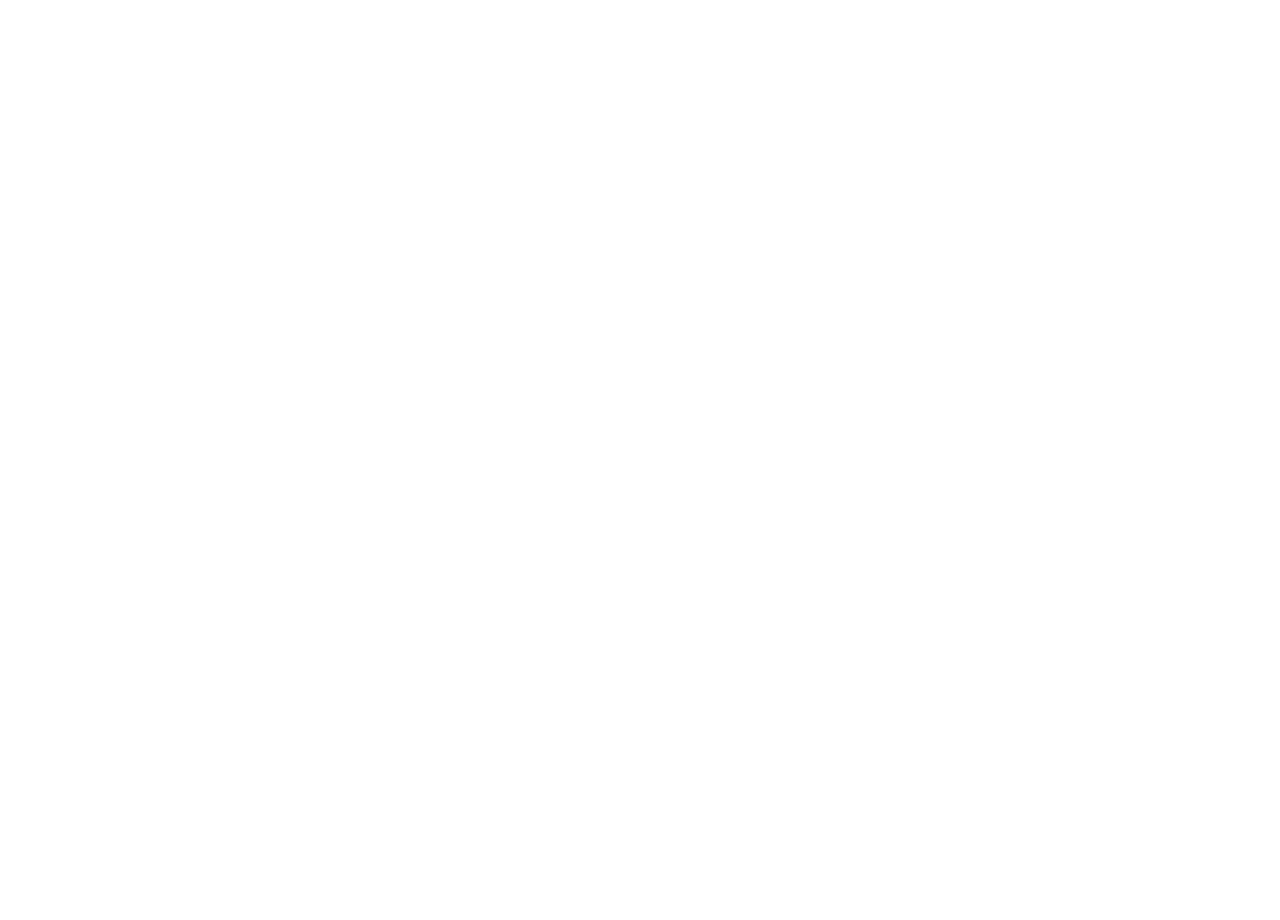
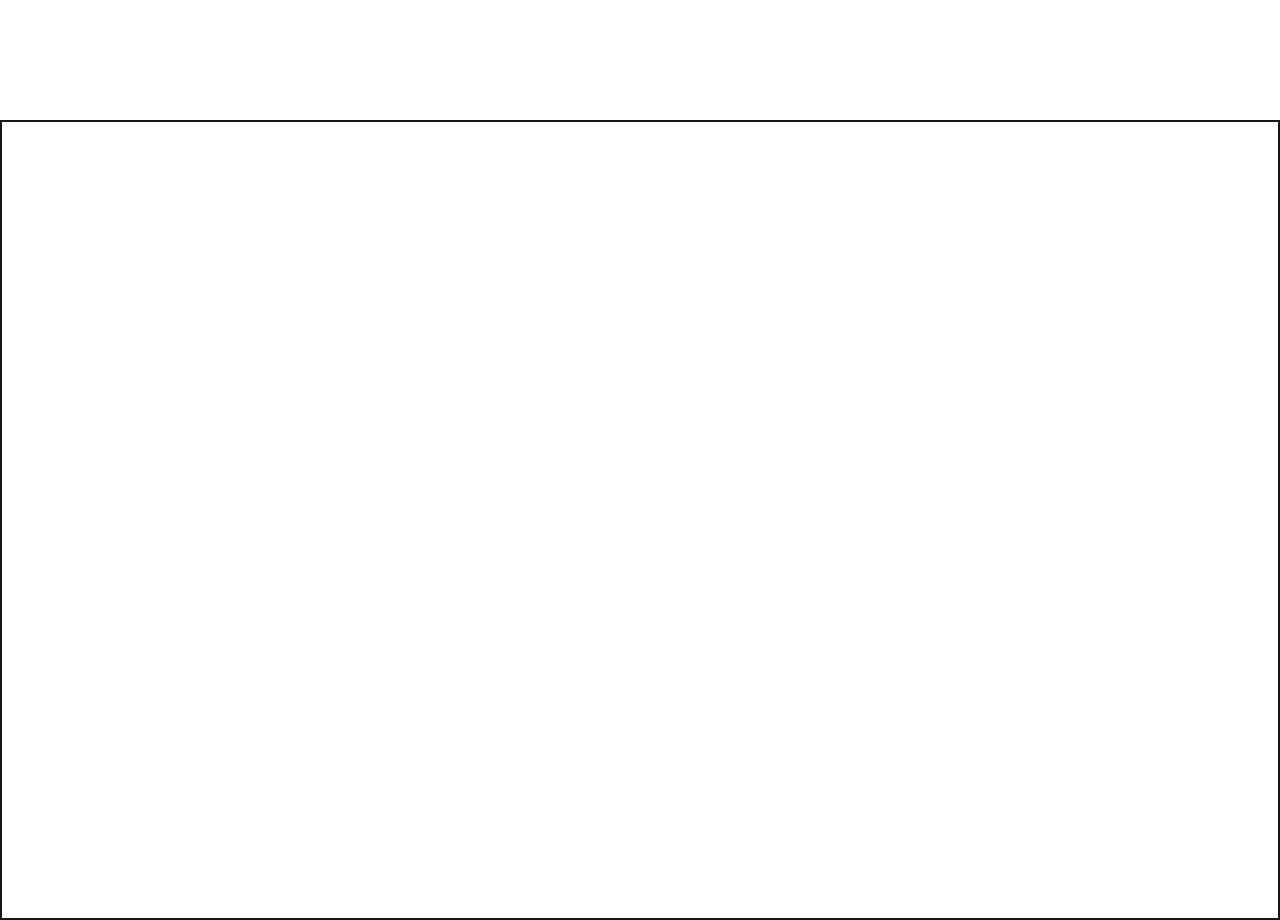
Before and after one commit to khatri-rohit/nitin-portfolio, a Next.js app: page / in a window 1280 px wide. Shown: the part 680-1600 px from the top of the page. Before the commit the page ends 800 px from the top, so only its background shows below. Built offline with nearby package versions, Linux system fonts and the light colour scheme.

Commit message:
New animation for about page

```diff
--- a/package.json
+++ b/package.json
@@ -15,6 +15,7 @@
     "@mui/icons-material": "^7.2.0",
     "@mui/material": "^7.2.0",
     "gsap": "^3.13.0",
+    "lenis": "^1.3.6",
     "motion": "^12.23.3",
     "next": "15.3.5",
     "react": "^19.0.0",
--- /dev/null
+++ b/src/Components/About/About.tsx
@@ -0,0 +1,19 @@
+import { RefObject } from "react";
+import { useTransform, motion, useScroll } from "motion/react";
+
+const About = ({ container }: { container: RefObject<HTMLElement | null> }) => {
+
+    const { scrollYProgress } = useScroll({
+        target: container,
+        offset: ['start start', 'end end']
+    })
+    const scale = useTransform(scrollYProgress, [0, 1], [0.8, 1]);
+
+    return (
+        <motion.div style={{ scale }} className="h-screen bg-white border-2 border-pink z-30">
+
+        </motion.div>
+    )
+}
+
+export default About
--- a/src/Components/HeroSection/HeroSection.tsx
+++ b/src/Components/HeroSection/HeroSection.tsx
@@ -15,6 +15,8 @@ const HeroSection = () => {
 
     const [isHovered, setIsHovered] = useState(false);
     const [currentIndex, setCurrentIndex] = useState(0);
+    const maskSize = isHovered ? 300 : 40;
+
     const { x, y } = useMousePosition();
 
     const wordPairs = useMemo<WordPair[]>(() => [
@@ -23,8 +25,6 @@ const HeroSection = () => {
         { left: 'Product', right: 'Designer' },
         { left: 'Motion', right: 'Expert' },
     ], []);
-
-    const maskSize = isHovered ? 300 : 40;
 
     // Animation controls
     const h1LeftControls = useAnimation();
@@ -123,7 +123,6 @@ const HeroSection = () => {
         };
     }, [wordPairs, h1LeftControls, h1RightControls, h2LeftControls, h2RightControls]);
 
-    // Memoize motion animation props
     const motionProps = useMemo(() => ({
         maskPosition: `${x - (maskSize / 2)}px ${y - (maskSize / 2)}px`,
         maskSize: `${maskSize}px`,
@@ -136,7 +135,7 @@ const HeroSection = () => {
     };
 
     return (
-        <div className="relative">
+        <div className="h-screen sticky top-0">
             {/* Base layer */}
             <section
                 ref={containerRef}
@@ -145,14 +144,14 @@ const HeroSection = () => {
                 <div className="w-full px-5 lg:px-10 relative space-y-4">
                     <motion.h1
                         animate={h1LeftControls}
-                        className="text-6xl md:text-8xl lg:text-[12rem] leading-none font-bold text-left block w-full"
+                        className="text-6xl md:text-8xl lg:text-[12rem] xl:text-[15rem] leading-none font-bold text-left block w-full"
                         style={textStyle}
                     >
                         {wordPairs[currentIndex].left}
                     </motion.h1>
                     <motion.h1
                         animate={h1RightControls}
-                        className="text-6xl md:text-8xl lg:text-[12rem] leading-none font-bold text-right block w-full"
+                        className="text-6xl md:text-8xl lg:text-[12rem] xl:text-[15rem] leading-none font-bold text-right block w-full"
                         style={textStyle}
                     >
                         {wordPairs[currentIndex].right}
@@ -180,7 +179,7 @@ const HeroSection = () => {
                         animate={h2LeftControls}
                         onMouseEnter={() => setIsHovered(true)}
                         onMouseLeave={() => setIsHovered(false)}
-                        className="text-6xl md:text-8xl lg:text-[12rem] leading-none font-bold text-left block w-full"
+                        className="text-6xl md:text-8xl lg:text-[12rem] xl:text-[15rem] leading-none font-bold text-left block w-full"
                         style={textStyle}
                     >
                         {wordPairs[currentIndex].left}
@@ -189,7 +188,7 @@ const HeroSection = () => {
                         animate={h2RightControls}
                         onMouseEnter={() => setIsHovered(true)}
                         onMouseLeave={() => setIsHovered(false)}
-                        className="text-6xl md:text-8xl lg:text-[12rem] leading-none font-bold text-right block w-full"
+                        className="text-6xl md:text-8xl lg:text-[12rem] xl:text-[15rem] leading-none font-bold text-right block w-full"
                         style={textStyle}
                     >
                         {wordPairs[currentIndex].right}
--- a/src/app/page.tsx
+++ b/src/app/page.tsx
@@ -1,9 +1,29 @@
+'use client'
+
+import { useEffect, useRef } from "react";
+import Lenis from 'lenis'
+import About from "@/Components/About/About";
 import HeroSection from "@/Components/HeroSection/HeroSection";
 
 export default function Home() {
+
+  const container = useRef<HTMLElement | null>(null);
+
+  useEffect(() => {
+    const lenis = new Lenis()
+
+    function raf(time: number) {
+      lenis.raf(time)
+      requestAnimationFrame(raf)
+    }
+
+    requestAnimationFrame(raf)
+  }, [])
+
   return (
-    <main className="w-full h-full">
+    <main ref={container} className="w-full h-full">
       <HeroSection />
+      <About container={container} />
     </main>
   );
 }
```
Also changed, not shown: 1 other file (tests, documents, lock files or other folders).
